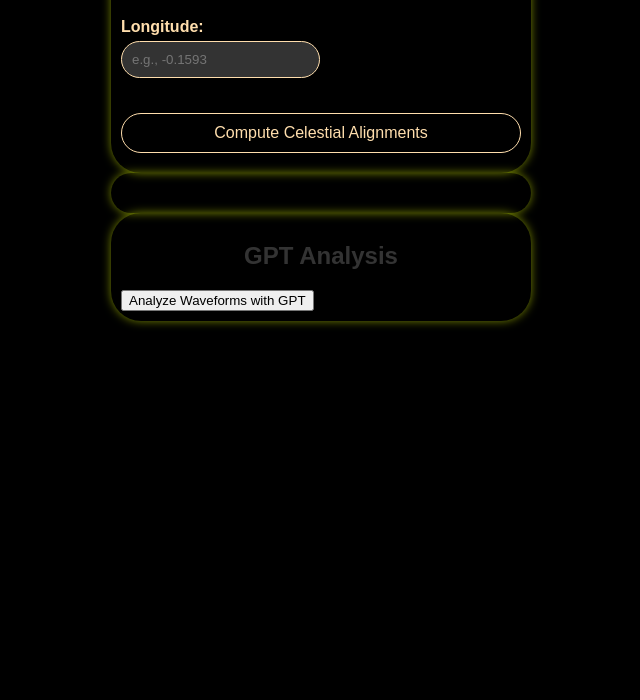
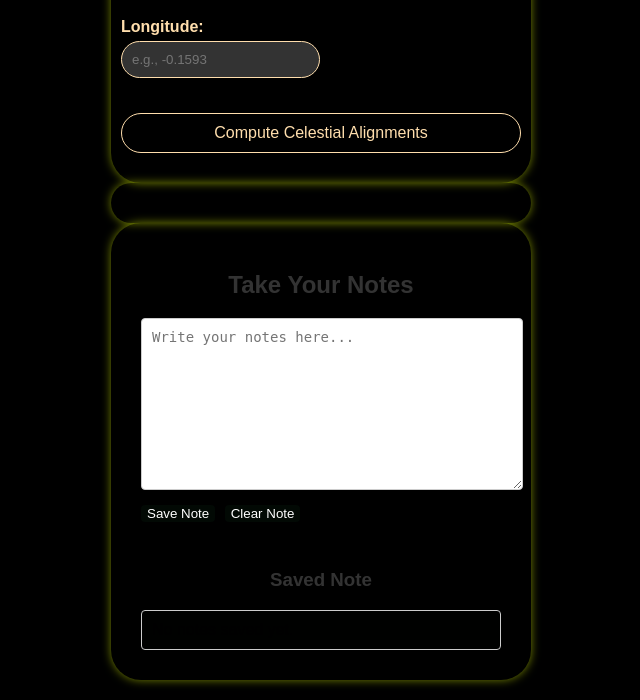
Before and after one commit to spiritorient/astroziv, a Flask app: page / in a window 1280 px wide. Shown: the part 911-1611 px from the top of the page, without its empty margins (319-959 px from the left). Before the commit the page ends 1238 px from the top, so only its background shows below. Run offline with Flask 3, Linux system fonts and the light colour scheme; some libraries are stand-ins or nearby versions.

Commit message:
tkyrntsplplloveyou all ++ major go

```diff
--- a/templates/index.html
+++ b/templates/index.html
@@ -279,6 +279,17 @@
             <!-- Waveforms go here -->
             <div id="waveformsDiv" style="width:100%; height:600px; background:#222;"></div>
         </div>
+        <div class="container">
+            <h2>GPT Analysis</h2>
+            <!-- GPT analysis will be displayed here -->
+            <button onclick="analyzeWaveformsWithGPT()">Analyze Waveforms with GPT</button>
+            <div id="gpt-analysis-result" style="margin-top: 20px; padding: 10px; background-color: #333; color: #ffdead; border: 1px solid #ffdead; border-radius: 8px; display: none;">
+                 <br>
+                 <a href="https://x.com/ASTROZIV">X · #ASTRZ</a>
+                 <a href="https://t.me/astroziv_community">X · COMMUNITY</a>
+            </div>
+        </div>
+
     </div>
 
     <!-- Modal for single-date aspect snapshot & natal comparison -->
@@ -664,7 +675,7 @@
             }
             let summary = "Here are the calculated transits:\n\n";
             window.lastTransits.forEach((t, i) => {
-                summary += `${i+1}. Date: ${t.date}, Transiting Planet: ${t.transiting_planet}, `
+                summary += `${i + 1}. Date: ${t.date}, Transiting Planet: ${t.transiting_planet}, `
                         + `Natal Planet: ${t.natal_planet}, Aspect: ${t.aspect}, Intensity: ${t.intensity}\n`;
             });
             summary += "\nPlease provide an insightful analysis of these transits.\n";
@@ -682,7 +693,11 @@
                     alert("Error: " + data.error);
                 } else {
                     console.log("[Browser] GPT waveforms analysis result:", data.analysis);
-                    alert("Check the console for GPT’s waveforms analysis!\n" + data.analysis);
+
+                    // Display the result in the div
+                    const resultDiv = document.getElementById("gpt-analysis-result");
+                    resultDiv.style.display = "block"; // Show the div
+                    resultDiv.innerHTML = `<h3>GPT Analysis Result:</h3><p>${data.analysis}</p>`;
                 }
             })
             .catch(err => {
@@ -694,12 +709,88 @@
 
     <!-- GPT Analysis Buttons -->
     <div class="container">
-        <h2>GPT Analysis</h2>
+        <title>User Notes</title>
+									<style>
+										.note-container {
+											margin: 20px;
+											max-width: 600px;
+										}
+										textarea {
+											width: 100%;
+											height: 150px;
+											padding: 10px;
+											font-size: 14px;
+											border: 1px solid #ccc;
+											border-radius: 4px;
+											margin-bottom: 10px;
+										}
+										button {
+											background-color: #28a7460e;
+											color: white;
+											border: none;
+											border-radius: 4px;
+											cursor: pointer;
+											margin-bottom: 10px;
+										}
+										button:hover {
+											background-color: #07220d0e;
+										}
+									</style>
+								<br>
+								<div class="note-container">
+									<h2>Take Your Notes</h2>
+									<textarea id="userNote" placeholder="Write your notes here..."></textarea>
+									<button id="saveNoteButton" style="margin-inline-end: 5px;">Save Note</button>
+									<button id="clearNoteButton">Clear Note</button>
+									<br><br>
+									<h3>Saved Note</h3>
+									<div id="savedNoteDisplay" style="background-color: #07220d0e; padding: 10px; border: 1px solid #ccc; border-radius: 4px;">
+										No notes saved yet.
+									</div>
+								</div>
+
+								<script>
+									// Function to load saved note from local storage
+									function loadNote() {
+										const savedNote = localStorage.getItem('userNote');
+										const savedNoteDisplay = document.getElementById('savedNoteDisplay');
+										if (savedNote) {
+											// Replace newlines with <br> tags for display
+											savedNoteDisplay.innerHTML = savedNote.replace(/\n/g, '<br>');
+										} else {
+											savedNoteDisplay.innerHTML = "No notes saved yet.";
+										}
+									}
+
+									// Function to save note to local storage
+									document.getElementById('saveNoteButton').addEventListener('click', function() {
+										const userNote = document.getElementById('userNote').value;
+										if (userNote.trim()) {
+											localStorage.setItem('userNote', userNote);
+											loadNote(); // Refresh the saved note display
+											alert('Note saved successfully!');
+										} else {
+											alert('Please enter a note before saving.');
+										}
+									});
+
+									// Function to clear note from local storage
+									document.getElementById('clearNoteButton').addEventListener('click', function() {
+										localStorage.removeItem('userNote');
+										loadNote(); // Refresh the saved note display
+										alert('Note cleared successfully!');
+									});
+
+									// Load the saved note on page load
+									window.onload = function() {
+										loadNote();
+									};
+								</script>
         <!-- 1) Basic GPT Analysis of a Static String
         <button onclick="analyzeTextInGPT()">Analyze Data with GPT (Simple)</button> -->
 
-        <!-- 2) GPT Analysis of the Actual Transit Waveforms -->
-        <button onclick="analyzeWaveformsWithGPT()">Analyze Waveforms with GPT</button>
+        <!-- 2) GPT Analysis of the Actual Transit Waveforms
+        <button onclick="analyzeWaveformsWithGPT()">Analyze Waveforms with GPT</button> -->
     </div>
 </body>
 </html>
```
Also changed, not shown: main.py (+1 -13 lines).
